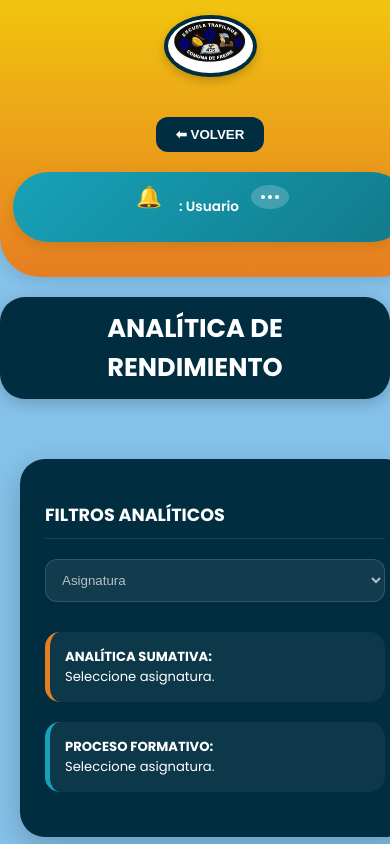
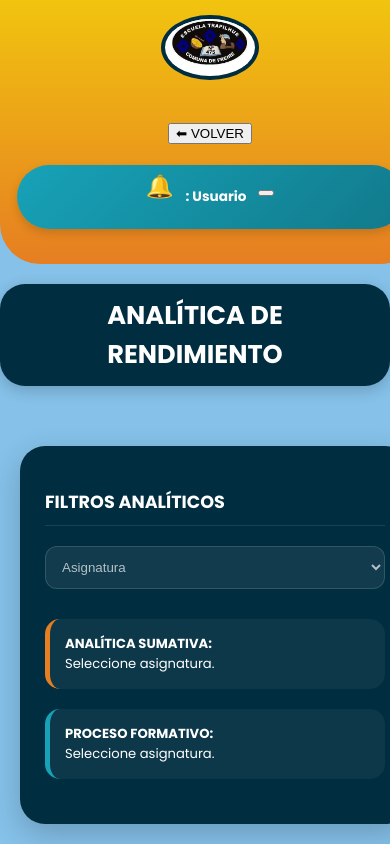
Before and after one commit to FrancoCastilloLagos/escuela-trapilhue-pwa, an Angular app in the folder frontend/: page /rendimiento in a window 390 px wide. Shown: the top 844 px of the page. Built offline with nearby package versions, Linux system fonts and the light colour scheme.

Commit message:
Fix: celular

```diff
--- a/frontend/src/app/components/header/header.component.css
+++ b/frontend/src/app/components/header/header.component.css
@@ -9,114 +9,97 @@
   justify-content: center;
   position: relative;
   z-index: 1000;
-  box-shadow: 0 4px 15px rgba(0,0,0,0.1);
 }
 
 .logo-white-bg {
   background: white; width: 100px; height: 100px; border-radius: 50%;
   display: flex; align-items: center; justify-content: center;
-  border: 4px solid #002d40; margin-top: 10px; box-shadow: 0 4px 10px rgba(0,0,0,0.2);
-  overflow: hidden;
+  border: 4px solid #002d40; margin-top: 10px; overflow: hidden;
 }
+.img-logo { width: 85%; height: auto; }
 
-.img-logo { width: 85%; height: auto; object-fit: contain; }
-
-.header-left-action { position: absolute; top: 35px; left: 30px; }
-
-.btn-back-nav {
-  background: #002d40; color: white; border: none; padding: 10px 20px;
-  border-radius: 12px; font-weight: 700; cursor: pointer; transition: 0.2s;
-}
-
-/* --- PILL TURQUESA (BOTÓN DE USUARIO) --- */
+/* --- PÍLDORA TURQUESA --- */
 .user-profile-pill {
-  position: absolute; top: 25px; right: 25px;
+  position: absolute; top: 25px; right: 20px;
   background: linear-gradient(135deg, #17a2b8, #117a8b);
   padding: 8px 18px; border-radius: 50px; color: white;
   display: flex; align-items: center; gap: 12px;
-  box-shadow: 0 4px 12px rgba(0,0,0,0.1);
+  box-shadow: 0 4px 10px rgba(0,0,0,0.15);
   z-index: 1001;
-  width: auto; /* IMPORTANTE: Para que no se estire */
+  width: auto;
 }
 
-.user-name-label { font-weight: 600; font-size: 0.85rem; white-space: nowrap; }
+.user-name-label { font-weight: 700; font-size: 0.85rem; }
 
 /* --- CAMPANA --- */
-.notif-wrapper { position: relative; display: flex; align-items: center; }
-.notif-trigger-btn { background: none; border: none; cursor: pointer; padding: 5px; position: relative; outline: none; }
-.bell-icon { font-size: 1.3rem; }
+.notif-trigger-btn { background: none; border: none; cursor: pointer; position: relative; padding: 0; }
+.bell-icon { font-size: 1.4rem; }
 .notif-badge {
-  position: absolute; top: 0; right: 0; background: #e74c3c; color: white;
-  font-size: 9px; width: 16px; height: 16px; border-radius: 50%;
+  position: absolute; top: -5px; right: -5px; background: #e74c3c; color: white;
+  font-size: 10px; width: 17px; height: 17px; border-radius: 50%;
   display: flex; align-items: center; justify-content: center; font-weight: 800;
-  border: 1.5px solid white;
+  border: 2px solid #117a8b;
 }
 
-/* --- MENÚ CONFIGURACIÓN (...) --- */
-.dropdown-floating-menu {
-  position: absolute; top: 50px; right: 0;
-  background: white; border-radius: 16px;
-  box-shadow: 0 10px 30px rgba(0,0,0,0.25);
-  z-index: 1100; width: 190px; padding: 8px 0;
-  animation: fadeIn 0.2s ease;
+/* --- CAJA DE NOTIFICACIONES (POSICIONADA ABAJO) --- */
+.dropdown-notif-box {
+  position: fixed; /* Se fija a la pantalla para no afectar el flujo */
+  top: 135px;      /* Justo debajo del header */
+  left: 50%;
+  transform: translateX(-50%);
+  width: 90%;
+  max-width: 400px;
+  background: white;
+  border-radius: 24px;
+  box-shadow: 0 15px 40px rgba(0,0,0,0.3);
+  z-index: 2000;
+  overflow: hidden;
+  animation: slideInUp 0.3s ease-out;
 }
 
-/* --- CAJA DE NOTIFICACIONES (FLOTANTE FUERA DEL BOTÓN) --- */
-.dropdown-notif-box {
-  position: absolute;
-  top: 90px;   /* Flota debajo de la píldora */
-  right: 25px;
-  width: 350px;
-  background: white;
-  border-radius: 20px;
-  box-shadow: 0 15px 40px rgba(0,0,0,0.3);
-  z-index: 1200;
-  overflow: hidden;
-  color: #333;
-  animation: slideDown 0.3s ease-out;
+@keyframes slideInUp {
+  from { opacity: 0; transform: translate(-50%, 20px); }
+  to { opacity: 1; transform: translate(-50%, 0); }
 }
 
-@keyframes slideDown {
-  from { opacity: 0; transform: translateY(-15px); }
-  to { opacity: 1; transform: translateY(0); }
-}
+.notif-header { background: #002d40; color: white; padding: 15px; text-align: center; font-weight: 800; }
 
-@keyframes fadeIn { from { opacity: 0; } to { opacity: 1; } }
+.notif-scroll { max-height: 350px; overflow-y: auto; }
 
-/* --- LISTA INTERNA --- */
-.notif-header { background: #002d40; color: white; padding: 12px; text-align: center; font-weight: 800; font-size: 0.75rem; letter-spacing: 1px; }
-.notif-scroll { max-height: 400px; overflow-y: auto; }
-.notif-row { display: flex; border-bottom: 1px solid #f1f1f1; background: white; }
+.notif-row { display: flex; border-bottom: 1px solid #eee; background: white; }
 .notif-row.unread { background: #f0faff; }
 
-.type-line { width: 5px; flex-shrink: 0; }
+.type-line { width: 6px; flex-shrink: 0; }
 .type-line[data-type="anotacion"] { background: #f7a0f2; }
 .type-line[data-type="nota"] { background: #2ecc71; }
 .type-line[data-type="riesgo"] { background: #e74c3c; }
 .type-line[data-type="comunicacion"] { background: #3498db; }
-.type-line[data-type="fecha"] { background: #8e44ad; }
 
-.notif-data { padding: 12px; display: flex; flex-direction: column; flex-grow: 1; }
-.n-tit { font-weight: 700; font-size: 0.8rem; color: #002d40; }
-.n-msg { font-size: 0.75rem; color: #555; line-height: 1.3; margin-top: 2px; }
-.n-fec { font-size: 0.65rem; color: #aaa; margin-top: 5px; }
+.notif-data { padding: 12px; flex-grow: 1; display: flex; flex-direction: column; }
+.n-tit { font-weight: 700; color: #002d40; font-size: 0.9rem; }
+.n-msg { font-size: 0.8rem; color: #555; margin-top: 2px; }
+.n-fec { font-size: 0.7rem; color: #999; margin-top: 5px; }
 
-.menu-trigger { background: rgba(255, 255, 255, 0.2); border: none; cursor: pointer; display: flex; gap: 3px; padding: 10px; border-radius: 50%; }
-.dot { width: 4px; height: 4px; background: white; border-radius: 50%; }
+/* --- FOOTER Y BOTÓN CERRAR --- */
+.notif-footer { padding: 10px; background: #f8f9fa; border-top: 1px solid #eee; display: flex; justify-content: center; }
+.btn-close-notif {
+  background: #e74c3c;
+  color: white;
+  border: none;
+  padding: 10px 20px;
+  border-radius: 12px;
+  font-weight: 800;
+  font-size: 0.75rem;
+  cursor: pointer;
+  width: 100%;
+}
 
-/* --- MODO CELULAR --- */
+/* --- RESPONSIVE --- */
 @media (max-width: 768px) {
-  .header-main { height: auto; min-height: 210px; flex-direction: column; padding: 20px 0; }
-  .header-left-action { position: relative; top: 0; left: 0; order: 1; margin-bottom: 10px; }
-  .logo-white-bg { order: 2; margin-top: 0; width: 85px; height: 85px; }
-  .user-profile-pill { position: relative; top: 15px; right: 0; order: 3; width: 92%; justify-content: center; }
+  .header-main { height: auto; min-height: 200px; flex-direction: column; padding: 20px 0; }
+  .header-left-action { position: relative; top: 0; left: 0; margin-bottom: 10px; order: 1; }
+  .logo-white-bg { order: 2; margin-top: 0; width: 90px; height: 90px; }
+  .user-profile-pill { position: relative; top: 15px; right: 0; order: 3; width: 90%; justify-content: center; }
 
-  /* En móvil ocupa casi todo el ancho */
-  .dropdown-notif-box {
-    position: fixed;
-    top: 150px;
-    left: 4%;
-    right: 4%;
-    width: 92%;
-  }
+  .dropdown-notif-box { top: 160px; width: 94%; }
 }
--- a/frontend/src/app/components/header/header.component.html
+++ b/frontend/src/app/components/header/header.component.html
@@ -30,7 +30,7 @@
 
       <div class="dropdown-floating-menu" *ngIf="menuOpen">
         <button class="dropdown-item" (click)="irAConfig()">⚙️ Configuración</button>
-        <div style="height: 1px; background: #eee; margin: 4px 0;"></div>
+        <div class="divider"></div>
         <button class="dropdown-item" (click)="cerrarSesion()">🚪 Cerrar sesión</button>
       </div>
     </div>
@@ -38,10 +38,9 @@
 
   <div class="dropdown-notif-box" *ngIf="notifOpen" (click)="$event.stopPropagation()">
     <div class="notif-header">ÚLTIMOS AVISOS</div>
+
     <div class="notif-scroll">
-      <div *ngIf="listaNotificaciones.length === 0" class="no-notif" style="padding: 30px; text-align: center; color: #ccc;">
-        No hay mensajes nuevos
-      </div>
+      <div *ngIf="listaNotificaciones.length === 0" class="no-notif">No hay mensajes nuevos</div>
 
       <div class="notif-row" *ngFor="let n of listaNotificaciones" [class.unread]="!n.leida">
         <div class="type-line" [attr.data-type]="n.tipo"></div>
@@ -52,6 +51,10 @@
         </div>
       </div>
     </div>
+
+    <div class="notif-footer">
+      <button class="btn-close-notif" (click)="notifOpen = false">CERRAR NOTIFICACIONES</button>
+    </div>
   </div>
 
 </header>
--- a/frontend/src/app/components/header/header.component.ts
+++ b/frontend/src/app/components/header/header.component.ts
@@ -53,17 +53,14 @@ export class HeaderComponent implements OnInit, OnDestroy {
       switchMap(() => this.nService.getNotificaciones(this.idUsuarioActual))
     ).subscribe({
       next: (data: any[]) => {
-        // FILTRO: Solo mostramos las últimas 5 para no saturar
-        const ultimas5 = data.slice(0, 5);
-
-        this.listaNotificaciones = ultimas5.map(n => {
+        // Limitamos a las últimas 5 como solicitaste anteriormente
+        const ultimas = data.slice(0, 5);
+        this.listaNotificaciones = ultimas.map(n => {
           let tipoFinal = (n.tipo || 'comunicacion').toLowerCase().trim();
           const tituloNorm = (n.titulo || '').toLowerCase();
           if (tituloNorm.includes('anotaci')) tipoFinal = 'anotacion';
-          else if (tituloNorm.includes('riesgo') || tituloNorm.includes('alerta')) tipoFinal = 'riesgo';
-          else if (tituloNorm.includes('nota') || tituloNorm.includes('calificaci')) tipoFinal = 'nota';
-          else if (tituloNorm.includes('fecha') || tituloNorm.includes('evaluaci')) tipoFinal = 'fecha';
-
+          else if (tituloNorm.includes('riesgo')) tipoFinal = 'riesgo';
+          else if (tituloNorm.includes('nota')) tipoFinal = 'nota';
           return { ...n, tipo: tipoFinal, leida: n.leida === 1 || n.leida === true };
         });
         this.unreadCount = this.listaNotificaciones.filter(n => !n.leida).length;
```
